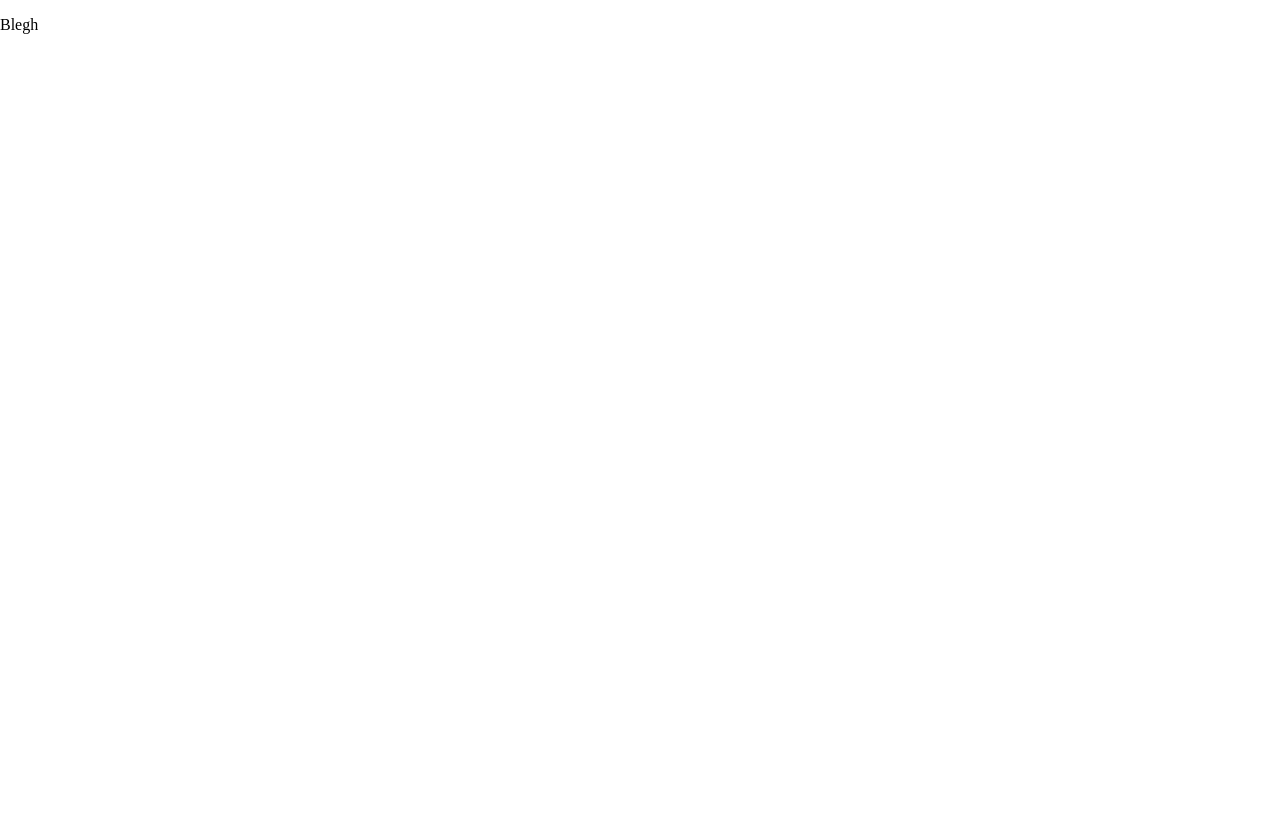
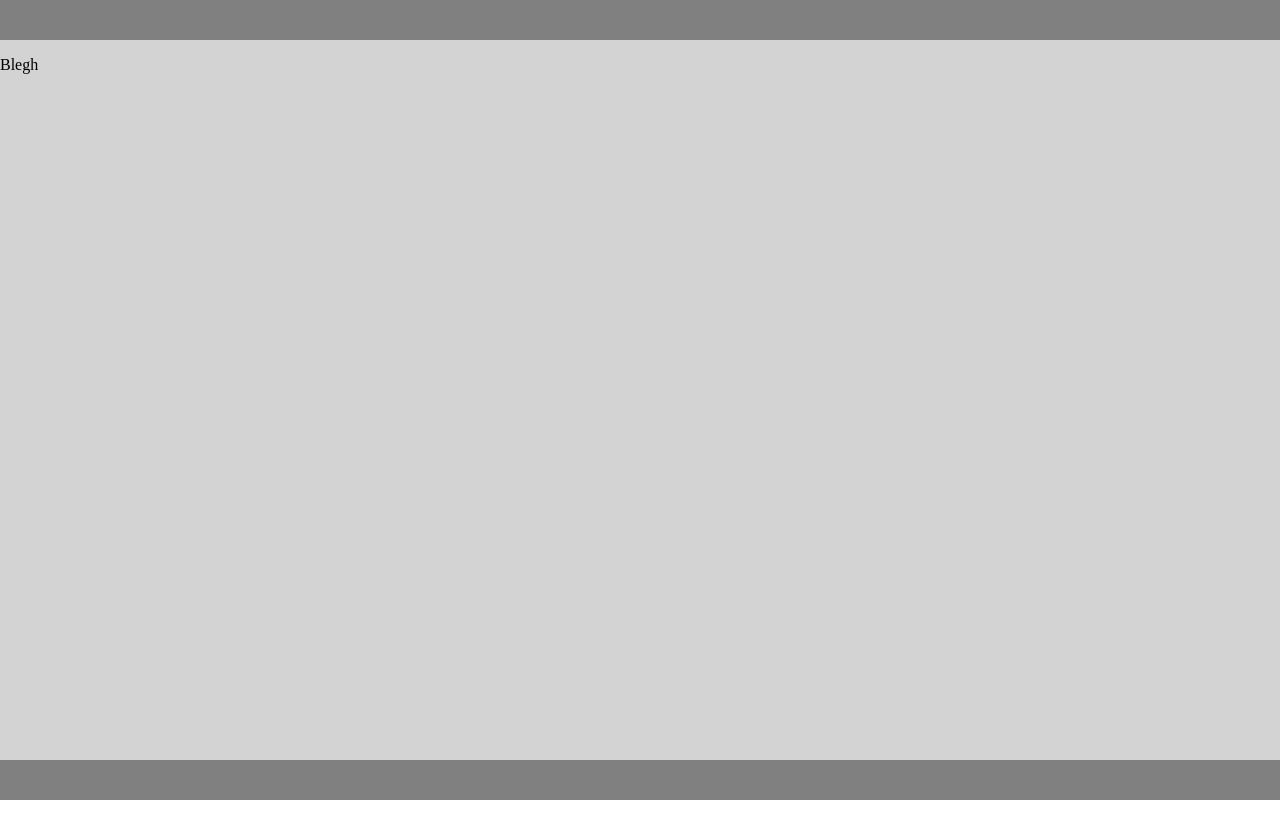
Before and after one commit to ryo-capricorn92/pokemon-typing-game, a React (Create React App) app: page / in a window 1280 px wide. Built offline with nearby package versions, Linux system fonts and the light colour scheme.

Commit message:
add basic grid structure for page layout

```diff
--- a/src/App.js
+++ b/src/App.js
@@ -1,13 +1,13 @@
 import React, { Component } from 'react';
-import { Grid } from './Presentation'
+import { Grid, Container } from './Presentation'
 
 class App extends Component {
   render() {
     console.log(Grid);
     return (
-      <div className="App">
+      <Container>
         <p>Blegh</p>
-      </div>
+      </Container>
     );
   }
 }
--- /dev/null
+++ b/src/Presentation/Container.jsx
@@ -0,0 +1,62 @@
+import PropTypes from 'prop-types';
+import React from 'react';
+
+import Grid from './Grid';
+
+let styled;
+
+/* Header */
+styled = Grid.extend.withConfig({
+  displayName: 'Header'
+});
+
+const Header = styled`
+  height: 40px;
+  max-height: 40px;
+  background-color: gray;
+`;
+
+/* Footer */
+styled = Grid.extend.withConfig({
+  displayName: 'Footer'
+});
+
+const Footer = styled`
+  height: 40px;
+  max-height: 40px;
+  background-color: gray;
+`
+
+/* MainContainer */
+styled = Grid.extend.withConfig({
+  displayName: 'MainContainer'
+});
+
+const MainContainer = styled`
+  background-color: lightgray;
+`
+
+/* AppGrid */
+styled = Grid.extend.withConfig({
+  displayName: 'AppGrid',
+});
+
+const AppGrid = styled`
+  height: 100vh;
+`
+
+const Container = ({ children }) => (
+  <AppGrid column>
+    <Header />
+    <MainContainer>
+      { children }
+    </MainContainer>
+    <Footer />
+  </AppGrid>
+);
+
+Container.propTypes = {
+  children: PropTypes.node,
+}
+
+export default Container;
--- a/src/Presentation/index.js
+++ b/src/Presentation/index.js
@@ -1,5 +1,7 @@
 import Grid from './Grid';
+import Container from './Container';
 
 export {
-  Grid
+  Grid,
+  Container,
 }
```
